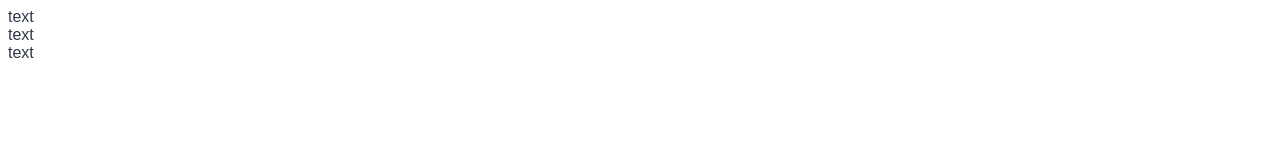
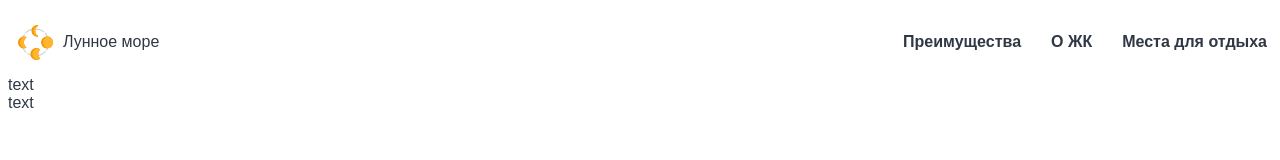
Before and after one commit to NikitaNaumenko/layout-designer-project-lvl1, a website: page src/index.html in a window 1280 px wide. Drawn offline with Linux system fonts and the light colour scheme.

Commit message:
third step

```diff
--- a/src/index.html
+++ b/src/index.html
@@ -9,8 +9,19 @@
     <link rel="stylesheet" href="styles/style.css">
 </head>
 <body>
-  <header>
-    text
+  <header class="header">
+    <nav class="nav">
+      <div class="nav-brand">
+        <img class="nav-logo" src="images/logo.svg">
+        <span class="nav-name">Лунное море</span>
+      </div>
+
+      <div class="nav-items">
+        <a href="#advantages" class="nav-item">Преимущества</a>
+        <a href="#about" class="nav-item">О ЖК</a>
+        <a href="#relax" class="nav-item">Места для отдыха</a>
+      </div>
+    </nav>
   </header>
   <main>text</main>
   <footer>
--- a/src/styles/style.css
+++ b/src/styles/style.css
@@ -4,3 +4,35 @@ body {
   font-size: 16px;
   color: #303846;
 }
+
+.nav {
+  width: 100%;
+  display: flex;
+  padding: 10px;
+  justify-content: space-between;
+}
+
+.nav-brand {
+  display: flex;
+  align-items: center;
+}
+
+.nav-logo {
+  width: 35px;
+  height: 35px;
+}
+
+.nav-name {
+  margin-left: 10px;
+}
+
+.nav-items {
+  display: flex;
+}
+
+.nav-item {
+  padding: 15px;
+  color: #303846;
+  font-weight: bold;
+  text-decoration: none;
+}
```
Also changed, not shown: 1 other file.
